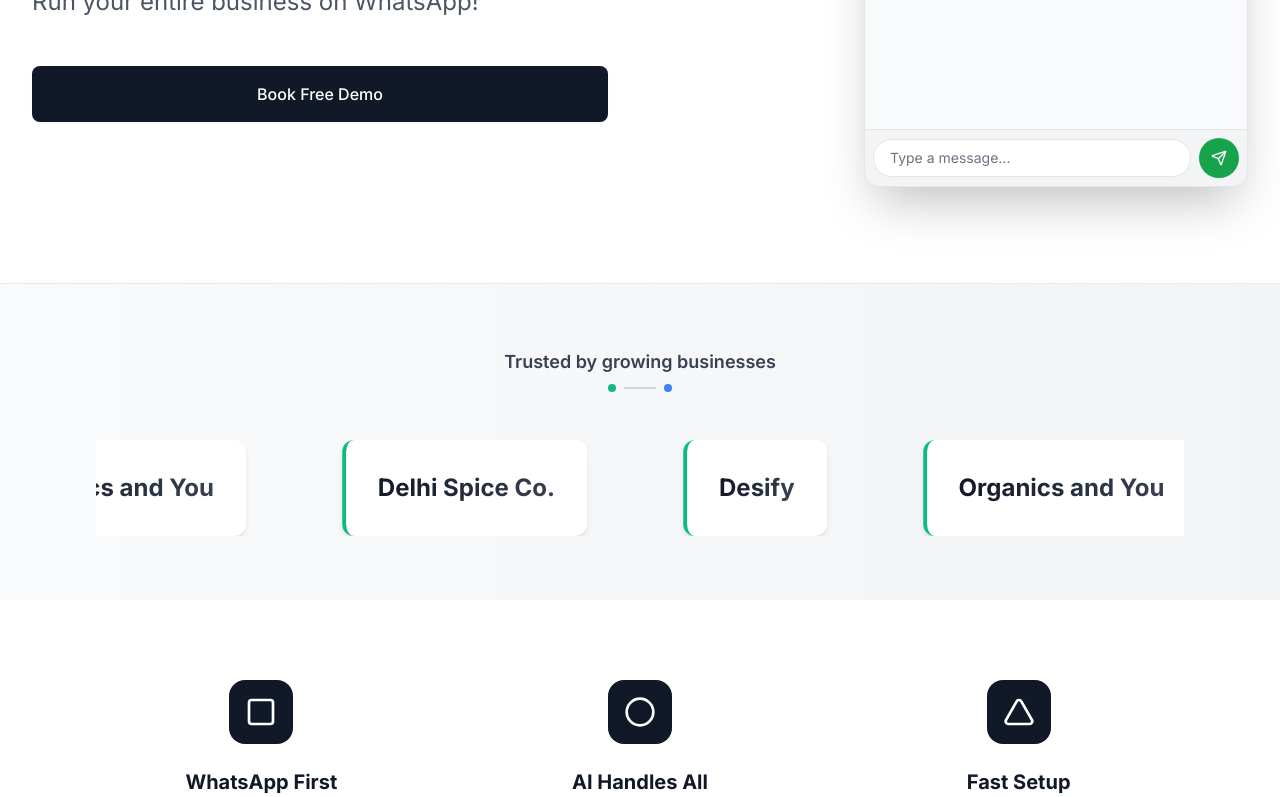
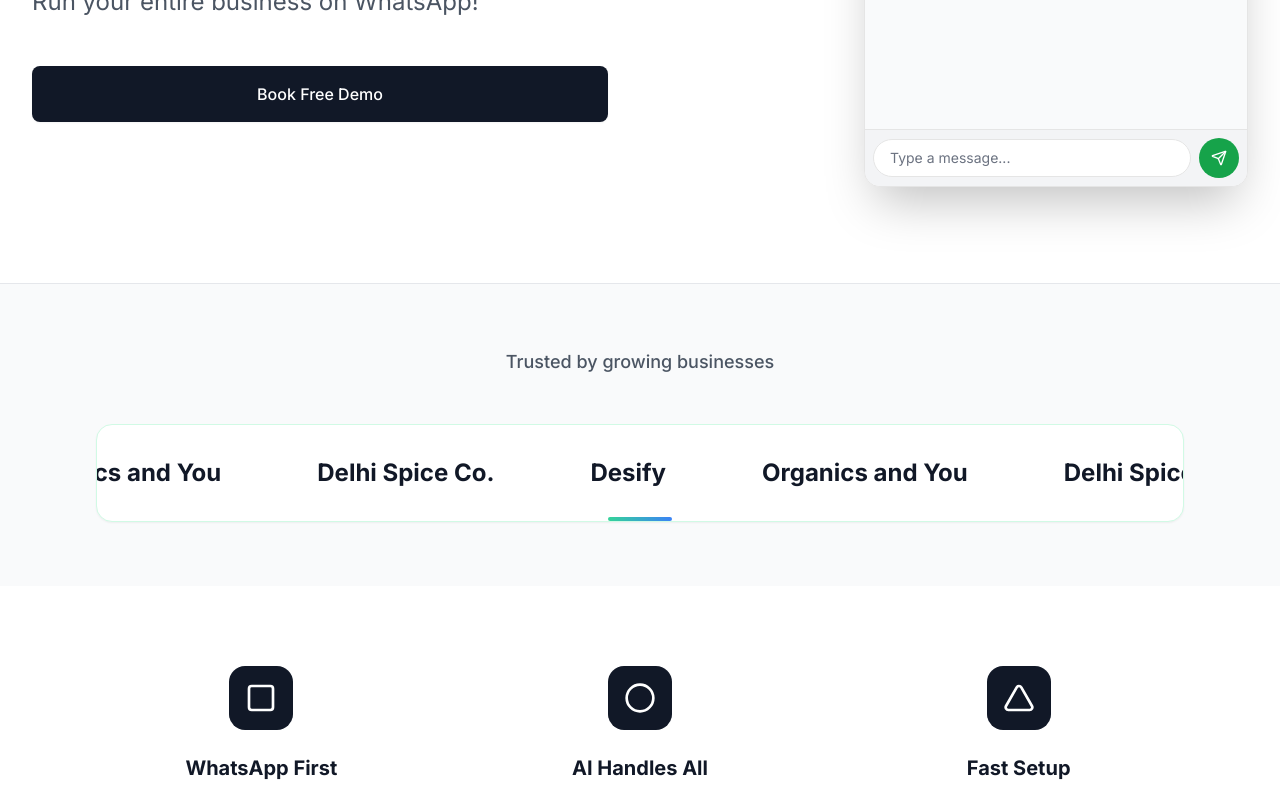
Before and after one commit to shopclapp/shopclapp.github.io, a React (Vite) app: page / in a window 1280 px wide. Shown: the part 553-1350 px from the top of the page. Built offline with nearby package versions, Linux system fonts and the light colour scheme.

Commit message:
changed section

```diff
--- a/src/pages/Index.tsx
+++ b/src/pages/Index.tsx
@@ -131,50 +131,47 @@ const Index = () => {
         </div>
       </section>
 
-      {/* Enhanced Minimal Brands Section */}
-      <section className="py-8 sm:py-12 lg:py-16 bg-gradient-to-r from-gray-50 to-gray-100 border-t border-gray-200">
+      {/* Brands Scrolling Section */}
+      <section className="py-8 sm:py-12 lg:py-16 bg-gray-50 border-t border-gray-200">
         <div className="max-w-6xl mx-auto px-4 sm:px-6 lg:px-8">
           <div className="text-center mb-6 sm:mb-8 lg:mb-12">
-            <p className="text-sm sm:text-base lg:text-lg text-gray-700 font-semibold mb-2">
+            <p className="text-sm sm:text-base lg:text-lg text-gray-600 font-medium">
               Trusted by growing businesses
             </p>
-            <div className="flex justify-center items-center space-x-2">
-              <div className="w-2 h-2 bg-emerald-500 rounded-full"></div>
-              <div className="w-8 h-0.5 bg-gray-300"></div>
-              <div className="w-2 h-2 bg-blue-500 rounded-full"></div>
-            </div>
           </div>
 
-          <div className="relative overflow-hidden">
+          <div className="relative overflow-hidden bg-white rounded-2xl border border-emerald-100 shadow-sm p-6 sm:p-8">
             <div className="flex animate-scroll">
+              {/* First set of brands */}
               {brands.map((brand, index) => (
                 <div
                   key={`first-${index}`}
                   className="flex-shrink-0 mx-6 sm:mx-8 lg:mx-12 text-center"
                 >
-                  <div className="bg-white rounded-xl shadow-md hover:shadow-lg transition-all duration-300 p-4 sm:p-6 lg:p-8 border-l-4 border-emerald-500">
-                    <span className="text-lg sm:text-xl lg:text-2xl font-bold bg-gradient-to-r from-gray-900 to-gray-700 bg-clip-text text-transparent">
-                      {brand}
-                    </span>
-                  </div>
+                  <span className="text-lg sm:text-xl lg:text-2xl font-bold text-gray-900 hover:text-emerald-600 transition-colors">
+                    {brand}
+                  </span>
                 </div>
               ))}
+              {/* Duplicate set for seamless scrolling */}
               {brands.map((brand, index) => (
                 <div
                   key={`second-${index}`}
                   className="flex-shrink-0 mx-6 sm:mx-8 lg:mx-12 text-center"
                 >
-                  <div className="bg-white rounded-xl shadow-md hover:shadow-lg transition-all duration-300 p-4 sm:p-6 lg:p-8 border-l-4 border-emerald-500">
-                    <span className="text-lg sm:text-xl lg:text-2xl font-bold bg-gradient-to-r from-gray-900 to-gray-700 bg-clip-text text-transparent">
-                      {brand}
-                    </span>
-                  </div>
+                  <span className="text-lg sm:text-xl lg:text-2xl font-bold text-gray-900 hover:text-emerald-600 transition-colors">
+                    {brand}
+                  </span>
                 </div>
               ))}
             </div>
+
+            {/* Subtle emerald accent line */}
+            <div className="absolute bottom-0 left-1/2 transform -translate-x-1/2 w-16 h-1 bg-gradient-to-r from-emerald-400 to-blue-500 rounded-full"></div>
           </div>
         </div>
       </section>
+
 
       {/* Feature Showcase Section */}
       <section id="features" className="py-12 sm:py-16 lg:py-20 bg-white">
```
